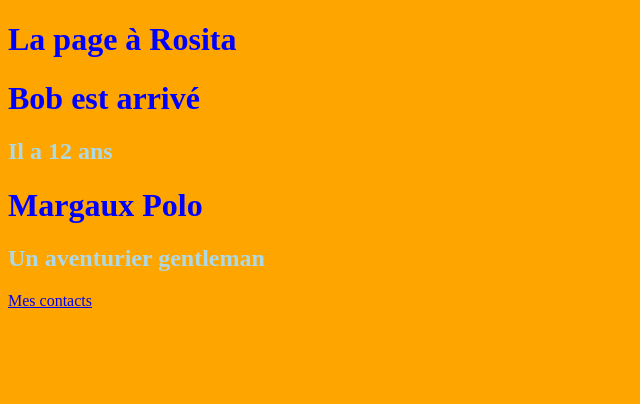
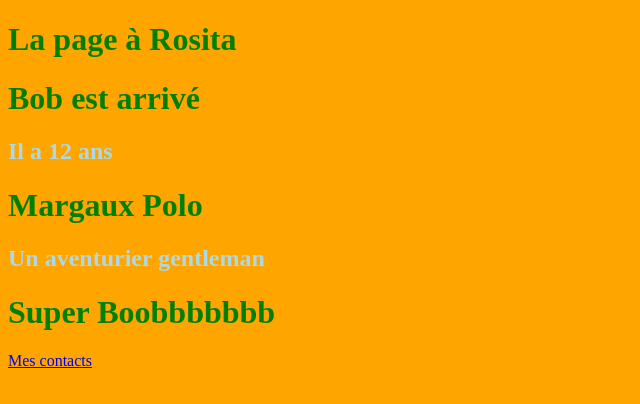
Before and after one commit to laurentFreundGmail/exo1, a plain HTML site: page index.html in a window 1280 px wide. Shown: the whole page, without its empty margins (0-640 px from the left). Drawn offline with Linux system fonts and the light colour scheme.

Commit message:
super Bob +css

```diff
--- a/css/main.css
+++ b/css/main.css
@@ -4,7 +4,7 @@ body {
 }
 
 h1 {
-	color : blue;
+	color : green;
 }
 
 h2 {
--- a/index.html
+++ b/index.html
@@ -15,6 +15,10 @@
 
 	<h1>Margaux Polo</h1>
 	<h2>Un aventurier gentleman</h2>
+
+
+	<h1> Super Boobbbbbbb</h1>
+
 	<a href="contact.html">Mes contacts</a>
 </body>
 </html>
```
